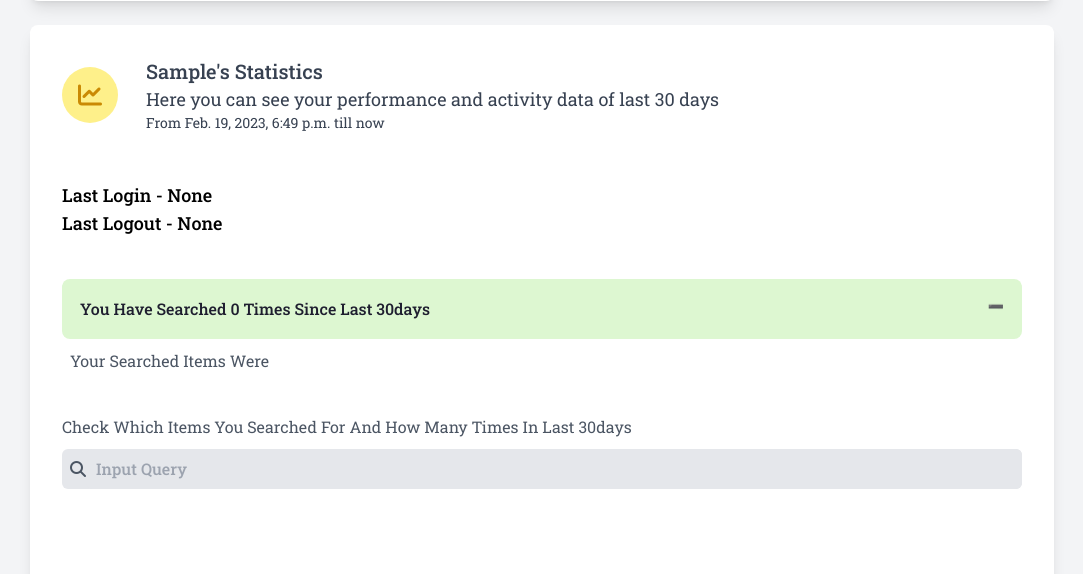
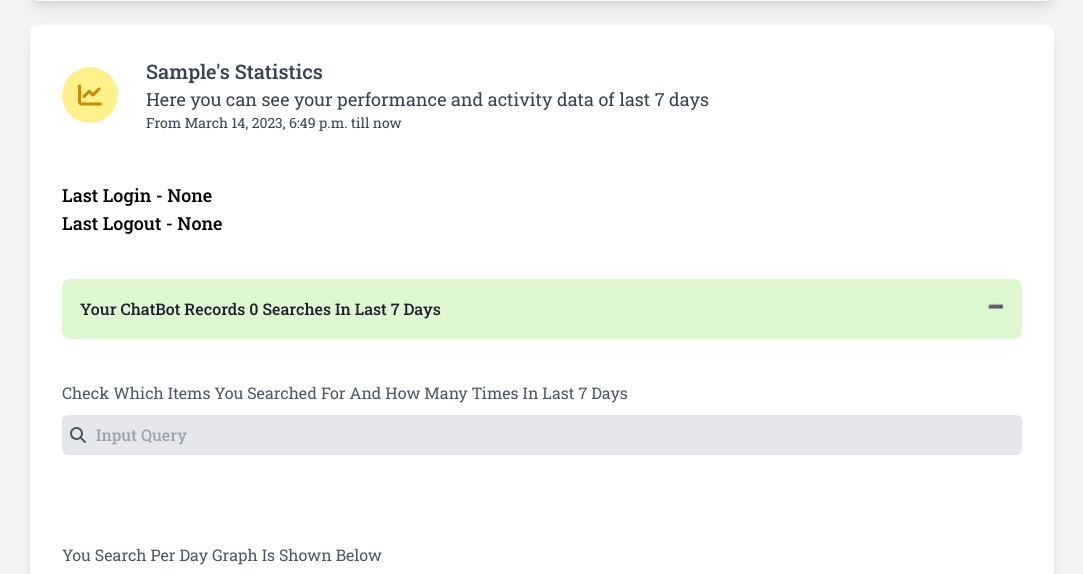
Before and after one commit to Mr-Atanu-Roy/Think-in-Sphere, a Django app: page /auth/dashboard/ in a window 1280 px wide. Shown: the part 732-1306 px from the top of the page, without its empty margins (98-1181 px from the left). Run offline with Django 4.2, Linux system fonts and the light colour scheme; the visitor is signed in with stand-in values (Sample User, id 1); data comes from the database, SQL or seed files in the repository; data that the repository does not hold is empty; some libraries are stand-ins or nearby versions.

Commit message:
reduced tracking days to 7, updated dashboard

```diff
--- a/accounts/views.py
+++ b/accounts/views.py
@@ -132,7 +132,7 @@
 def dashboard(request):
     fname = lname = dob = country = city = course = institute = ""
     searchHistory = searchHistoryCount = ""
-    last_month = current_time - datetime.timedelta(days=30)
+    last_week = current_time - datetime.timedelta(days=7)
     context = {
         'fname': fname,
         'lname': lname,
@@ -155,10 +155,13 @@
         institute = getProfile.institute_name
 
         '''Get user's data for statistics'''
-        searchHistory = UserRequestHistory.objects.filter(created_at__gte = last_month, chatroom__user=request.user).order_by('-created_at')
-        searchHistoryCount = UserRequestHistory.objects.filter(created_at__gte = last_month).count()
+        search = UserRequestHistory.objects.filter(created_at__gte=last_week, chatroom__user=request.user)
+        searchHistory = search.values('request').annotate(count=Count('request'))
 
-        no_searches = UserRequestHistory.objects.filter(created_at__gte=last_month, chatroom__user=request.user).annotate(date=TruncDate('created_at')).values('date').annotate(total=Count('id'))
+        searchHistoryCount = search.count()
+
+        #this data is for graph
+        no_searches = UserRequestHistory.objects.filter(created_at__gte=last_week, chatroom__user=request.user).annotate(date=TruncDate('created_at')).values('date').annotate(total=Count('id'))
         chart_data = []
 
         if len(no_searches) > 0:
@@ -210,7 +213,7 @@
     context["course"] = course
     context["institute"] = institute
 
-    context["lastMonth"] = last_month
+    context["last_week"] = last_week
     context["searchHistory"] = searchHistory
     context["searchHistoryCount"] = searchHistoryCount
 
--- a/templates/accounts/dashboard.html
+++ b/templates/accounts/dashboard.html
@@ -114,9 +114,9 @@
                                 {{user_fname | title}}'s
                                 {% endif %}
                                 Statistics</p>
-                            <p class="f-light text-lg">Here you can see your performance and activity data of last 30
+                            <p class="f-light text-lg">Here you can see your performance and activity data of last 7
                                 days</p>
-                            <p class="f-light text-sm">From {{lastMonth}} till now</p>
+                            <p class="f-light text-sm">From {{last_week}} till now</p>
                         </div>
                     </div>
 
@@ -130,10 +130,10 @@
                     </div>
 
                     <div class="accordion-box my-8">
-                        <button class="accordion active">You have searched {{searchHistoryCount}} times since last
-                            30days</button>
+                        <button class="accordion active">Your ChatBot records {{searchHistoryCount}} searches in last
+                            7 days</button>
 
-                        <div class="panel" style="max-height: 255px;">
+                        <div class="panel">
                             <p class="f-light mb-2.5 text-gray-600 capitalize">Your searched items were</p>
                             <div class="flex items-center justify-start flex-wrap">
                                 {% for item in searchHistory %}
@@ -145,7 +145,7 @@
                     </div>
 
                     <div class="my-8">
-                        <p class="text-gray-600 f-light mb-2.5 capitalize">check which items you searched for and how many times in last 30days</p>
+                        <p class="text-gray-600 f-light mb-2.5 capitalize">check which items you searched for and how many times in last 7 days</p>
 
                         <div class="flex items-center bg-gray-200 rounded-md">
                             <div class="pl-2">
@@ -244,7 +244,7 @@
         ]);
 
         var options = {
-            title: 'Search Count In last 30 Days',
+            title: 'Search Count In last 7 Days',
             isStacked: true,
             hAxis: {
                 title: 'Date',
```
